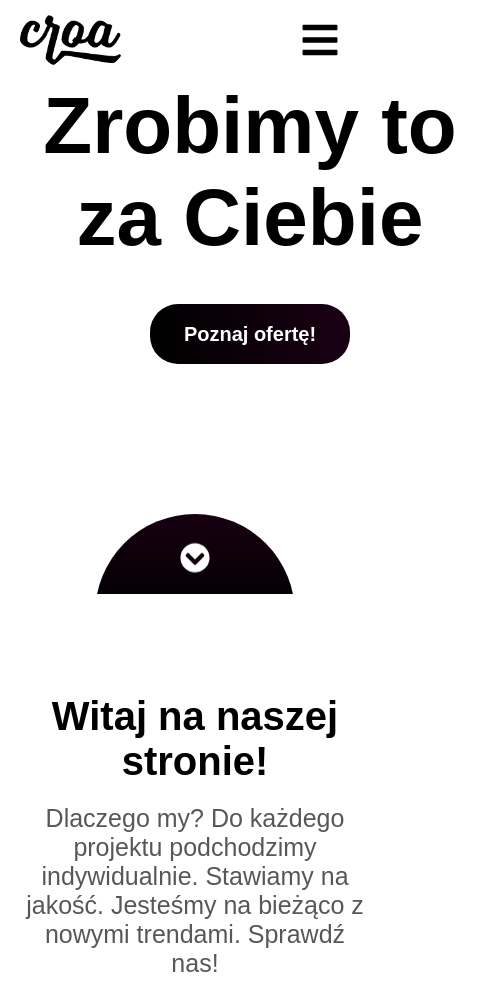
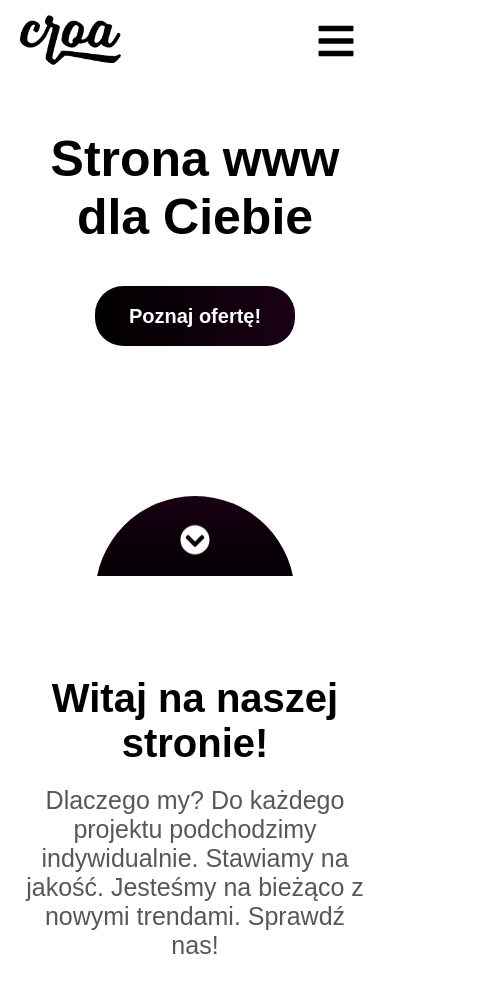
Before and after one commit to piotrpoczwardowski/Croastudio-page, a Gatsby site: page / in a window 390 px wide. Shown: the top 981 px of the page, 500 px wide, since content can reach past the window. Built offline with nearby package versions, Linux system fonts and the light colour scheme; Gatsby itself is replaced by a stand-in of ours; a web font is replaced by a local one.

Commit message:
welcome text respons

```diff
--- a/src/components/SideMenu.scss
+++ b/src/components/SideMenu.scss
@@ -11,12 +11,12 @@
    flex-direction: column;
    right: 10px;
    top: 75px;
-   height: 320px;
+   height: 250px;
    justify-content: space-around;
 
 
    img{
-       height: 60px;
+       height: 50px;
        transition: all 0.2s;
     &:hover{
         transform: scale(0.9)
--- a/src/pages/index.js
+++ b/src/pages/index.js
@@ -37,7 +37,7 @@ const IndexPage = () => (
     <div className="welcome">
       <div className="welcome__text">
         <div className="type">
-          Zrobimy to <br /> za Ciebie
+          Strona www dla Ciebie
           {/* <Typing speed={50} loop>
        Potrzebujesz <br/> stronę <br/> www?
         <Typing.Backspace count={29} delay={1000}/>
--- a/src/styles/Navigation.scss
+++ b/src/styles/Navigation.scss
@@ -94,10 +94,9 @@
   }
 
   .hamburgerMenu {
-    display: flex;
-    width: 100%;
-    justify-content: flex-end;
-    margin-right: 50px;
+    display: block;
+    margin-left: 50vw;
     cursor: pointer;
+    margin-top: 10px;
   }
 }
--- a/src/styles/index.scss
+++ b/src/styles/index.scss
@@ -357,6 +357,7 @@ position: absolute;
   .welcome__text{
     margin: 0 auto;
     text-align: center;
+    margin-top: 50px;
   }
 }
 
@@ -500,6 +501,12 @@ position: absolute;
   }
 }
 @media (max-width: 500px) {
+  .welcome__text{
+    width: 90%;
+    .type{
+      font-size: 50px;
+    }
+  }
   .whyUs {
     .whyUs__text {
       width: 90%;
```
Also changed, not shown: src/components/SideMenu.css, src/components/SideMenu.min.css, src/styles/Navigation.css, src/styles/Navigation.min.css, src/styles/index.css, src/styles/index.min.css.
